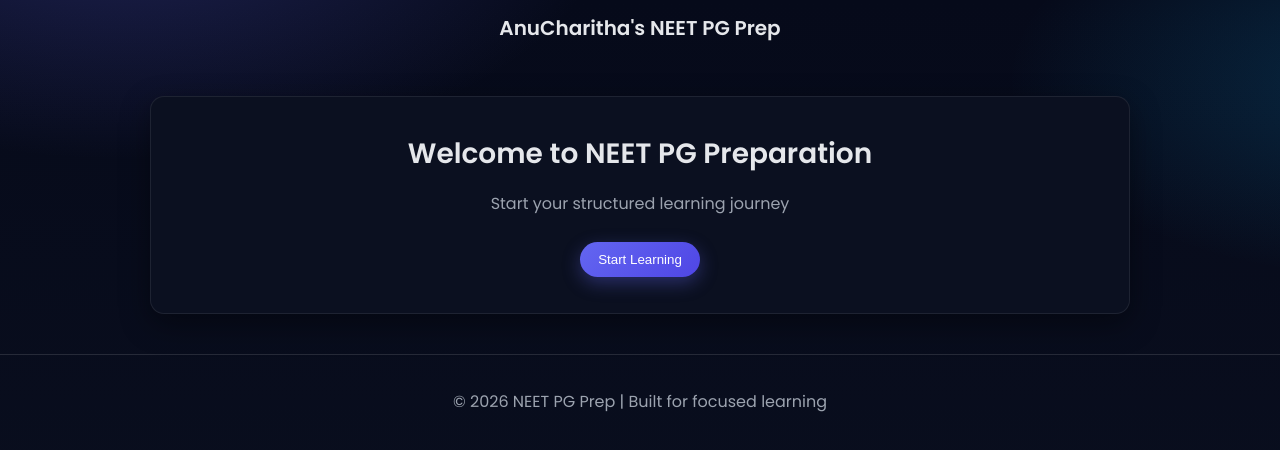
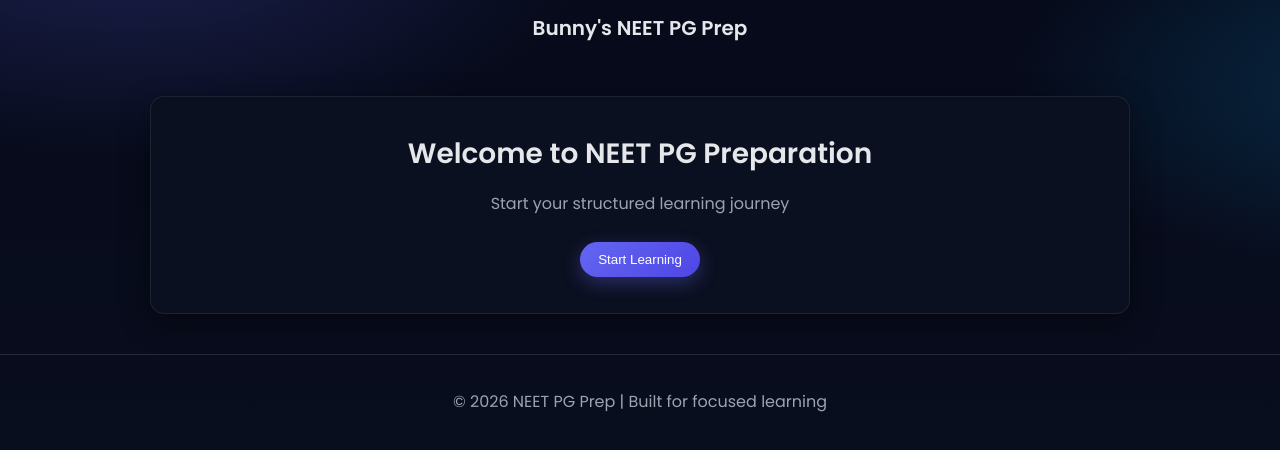
Before and after one commit to ashwaj15/neet-pg-prep, a plain HTML site: page index.html in a window 1280 px wide. Drawn offline with Linux system fonts and the light colour scheme.

Commit message:
Update index.html

```diff
--- a/index.html
+++ b/index.html
@@ -26,7 +26,7 @@
         </button>
 
         <!-- TITLE -->
-        <h2>AnuCharitha's NEET PG Prep</h2>
+        <h2>Bunny's NEET PG Prep</h2>
 
         <!-- BACK BUTTON (RIGHT) -->
         <button id="backBtn" onclick="goBack()">
```
